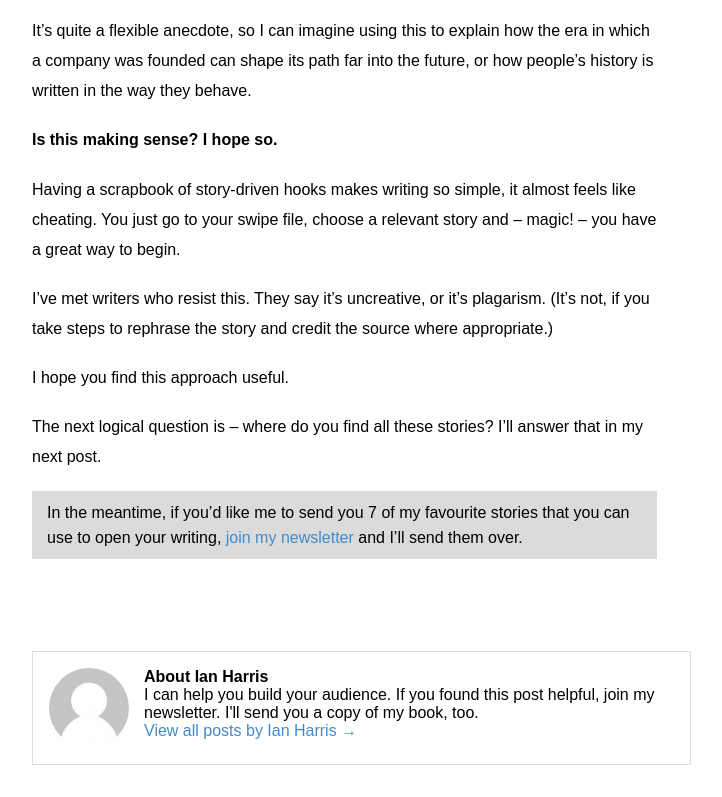
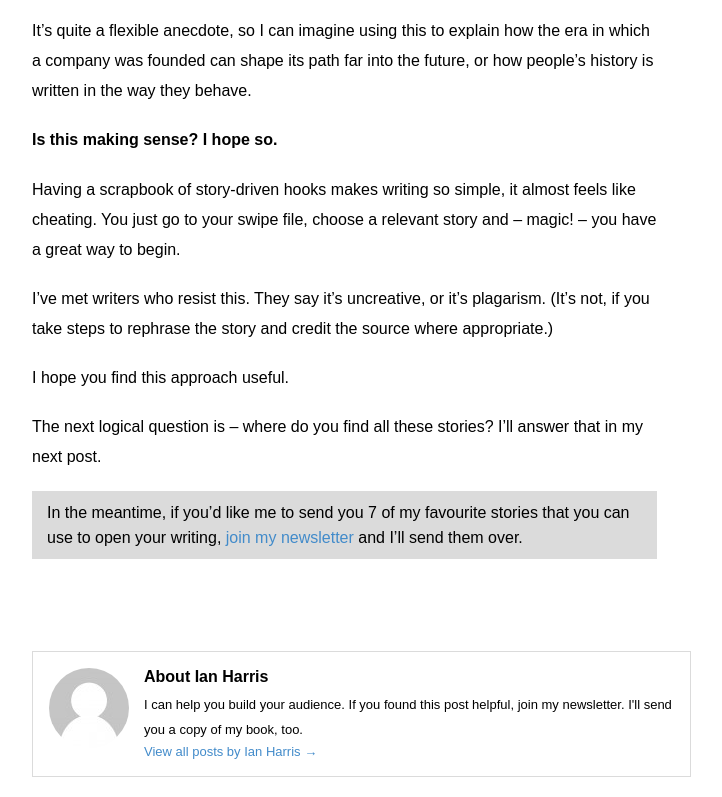
Before and after one commit to Seisachtheia/WriterClone, a website: page public/index.html in a window 1280 px wide. Shown: the part 7944-8741 px from the top of the page, without its empty margins (128-850 px from the left). Before the commit the page ends 8709 px from the top, so only its background shows below. Drawn offline with Linux system fonts and the light colour scheme.

Commit message:
minor edits

```diff
--- a/private/css/pages/_index.scss
+++ b/private/css/pages/_index.scss
@@ -26,6 +26,7 @@
         width:100%;
         border:solid 1px $color-1;
         padding:1em;
+        margin-bottom:40px;
 
         .author-avatar {
             display:block;
@@ -44,9 +45,16 @@
 
         h4 {
             font-size:16px;
+            margin-bottom:0.4em;
         }
 
         p {
+            line-height: 25px;
+            font-size: 13px;
+        }
+
+        a {
+            font-size: 13px;
         }
     }
 
```
Also changed, not shown: public/css/style.css.
